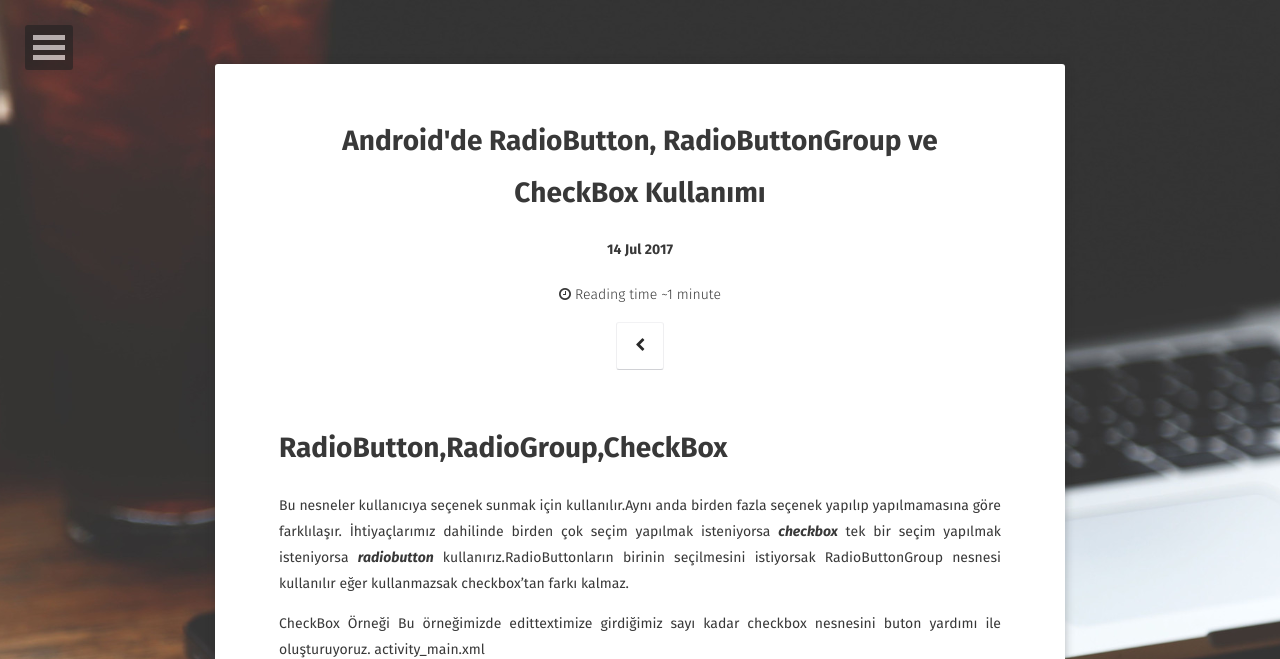
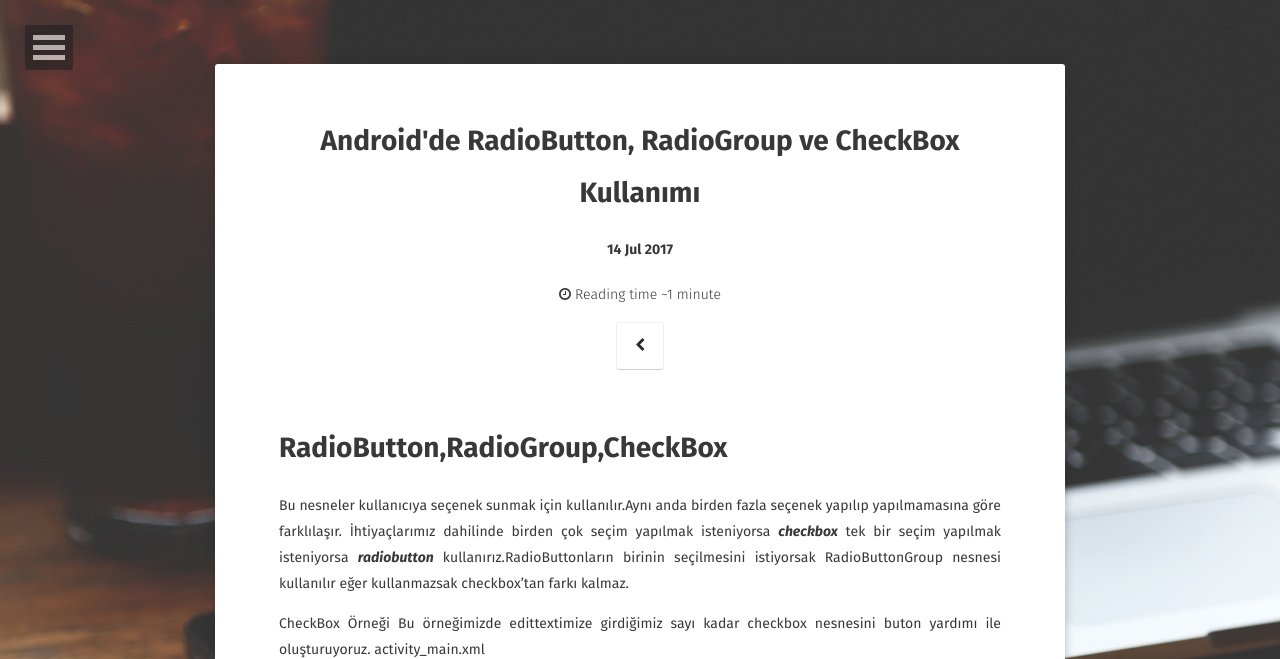
Before and after one commit to alikaraca/alikaraca.github.io, a Jekyll site: the page built from _posts/2017-07-14-RadioButton-RadioGroup-CheckBox-Kullanımı.md, in a window 1280 px wide and 900 px high, cut to the strip 0-659 px from the top of the window. Built offline with Jekyll 4.4.1, drawn with Linux system fonts in a browser that asks for light colours; some web fonts are replaced; comment, search, counter and statistics services are not loaded; some of the changed text lies outside the part shown.

Commit message:
Update 2017-07-14-RadioButton-RadioGroup-CheckBox-Kullanımı.md

```diff
--- a/_posts/2017-07-14-RadioButton-RadioGroup-CheckBox-Kullanımı.md
+++ b/_posts/2017-07-14-RadioButton-RadioGroup-CheckBox-Kullanımı.md
@@ -1,9 +1,9 @@
 ---
 layout: post
-title: "Android'de RadioButton, RadioButtonGroup ve CheckBox Kullanımı"
+title: "Android'de RadioButton, RadioGroup ve CheckBox Kullanımı"
 date: 2017-07-14
-excerpt: "RadioButton,RadioButtonGroup ve CheckBox Kullanımı"
-tags: [radiobutton,radiobuttongroup,checkbox,android]
+excerpt: "RadioButton,RadioGroup ve CheckBox Kullanımı"
+tags: [radiobutton,radiogroup,checkbox,android]
 comments: true
 ---
 # RadioButton,RadioGroup,CheckBox
```
